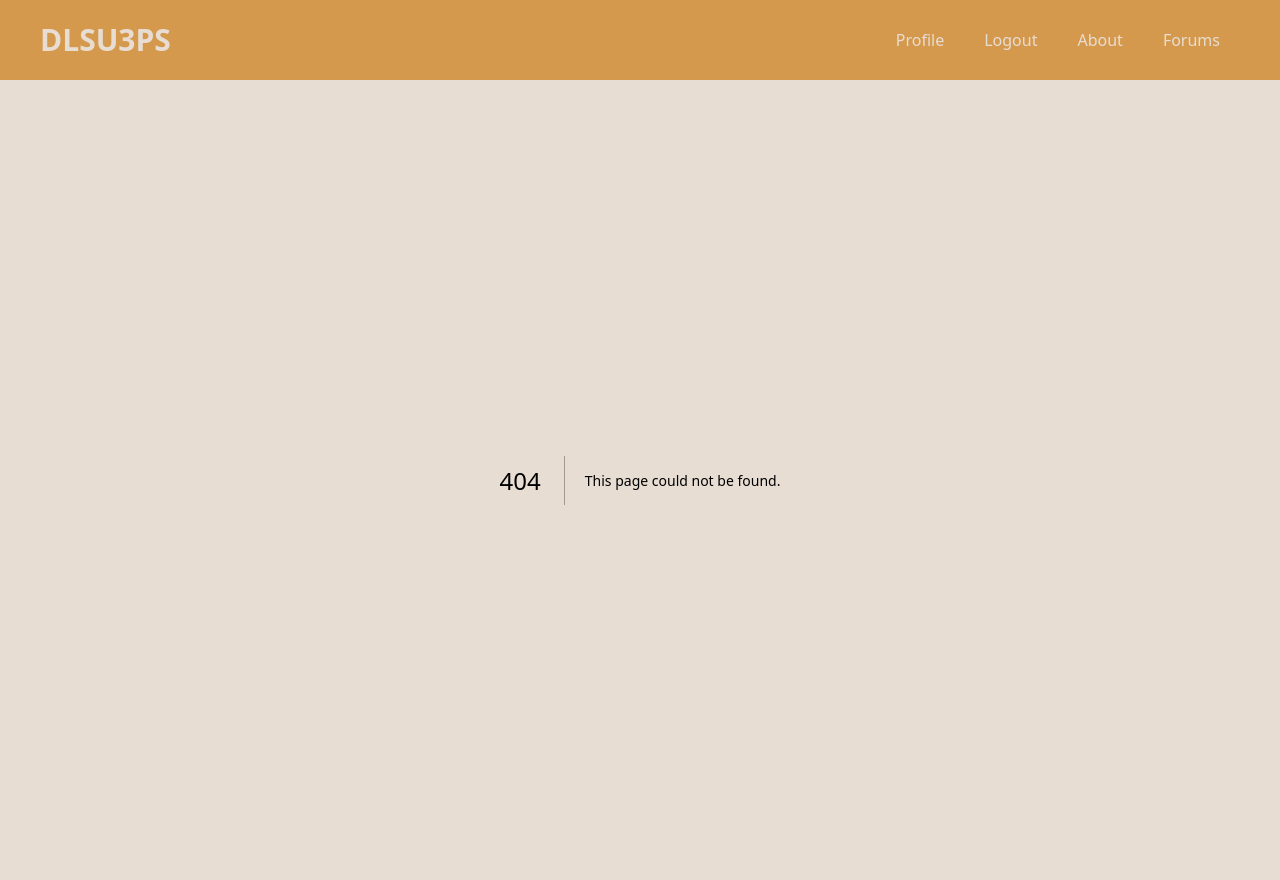
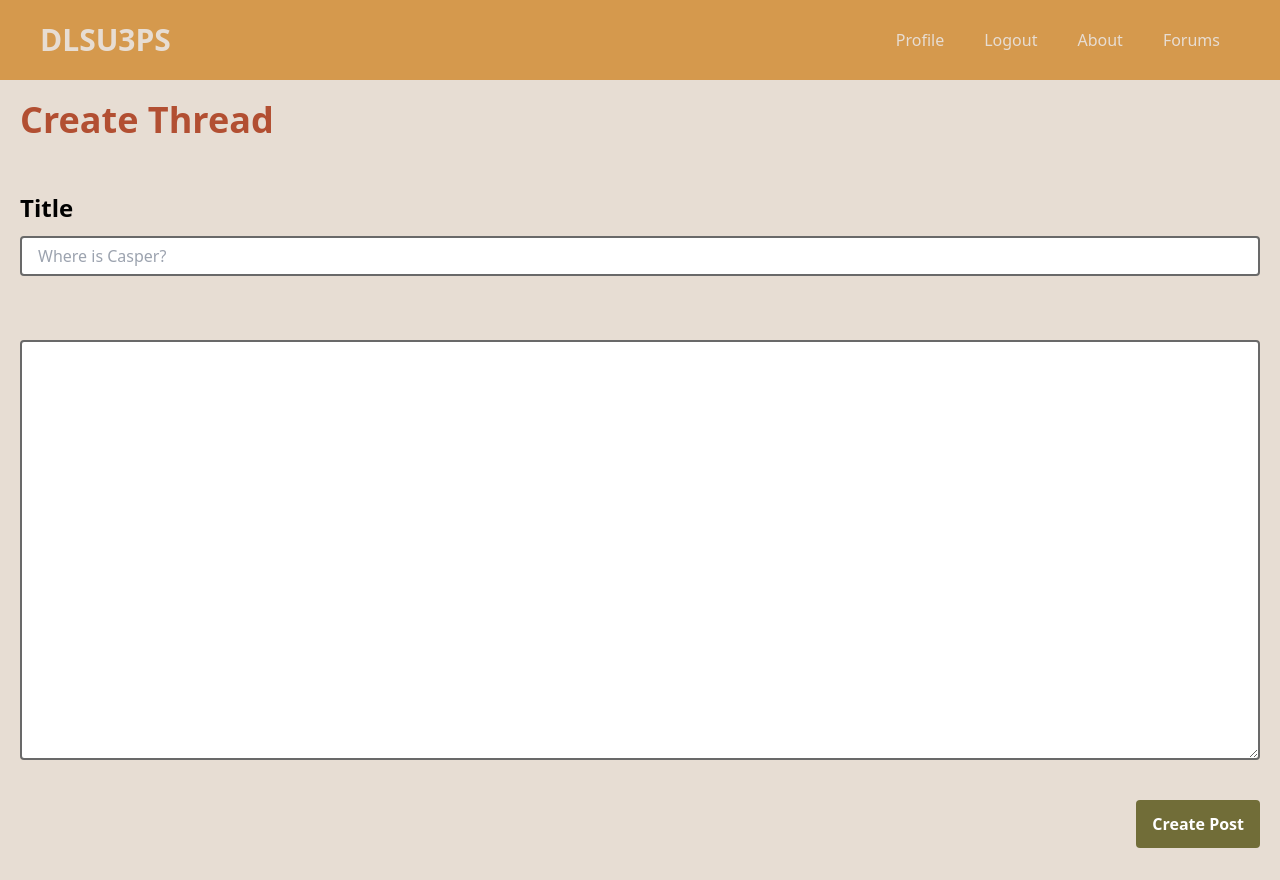
Before and after one commit to JG8203/CCAPDEV-MCO2-H-122, a Next.js app in the folder dlsu3ps/: page /forum/subtopic/1/create in a window 1280 px wide. Before the commit this address had no page. Built offline with nearby package versions, Linux system fonts and the light colour scheme.

Commit message:
added create-post, has error with latest posts

```diff
--- /dev/null
+++ b/dlsu3ps/src/app/forum/subtopic/[subtopicId]/create/page.tsx
@@ -0,0 +1,22 @@
+export default function CreatePost() {
+    return (
+        <div>
+            <div className="text-4xl font-bold text-burnt-sienna p-5">
+                Create Thread
+            </div>
+            <div className="flex flex-col p-5">
+                <label className="text-2xl py-3 font-semibold" htmlFor="post-title">Title</label>
+                <input className="bg-white appearance-none border-2 border-dim-gray rounded w-full py-2 px-4 text-gray-700 leading-tight focus:outline-none focus:bg-white focus:border-olive" id="post-title" type="text" placeholder="Where is Casper?" />
+            </div>
+            <div className="flex flex-col p-5">
+                <label className="text-2xl py-3 font-semibold" htmlFor="post-title"></label>
+                <textarea className="bg-white appearance-none border-2 border-dim-gray rounded w-full py-2 px-4 text-gray-700 leading-tight focus:outline-none focus:bg-white focus:border-olive" id="post-title" rows={20}></textarea>
+            </div>
+            <div className="w-full flex justify-end">
+                <button className="bg-olive hover:bg-olive-light text-white font-bold py-3 px-4 rounded focus:outline-none focus:shadow-outline m-5" type="button">
+                    Create Post
+                </button>
+            </div>
+        </div>
+    );
+}
--- a/dlsu3ps/src/components/Forum/ForumHeader.tsx
+++ b/dlsu3ps/src/components/Forum/ForumHeader.tsx
@@ -0,0 +1,20 @@
+import Link from "../../../node_modules/next/link";
+
+export default function ForumHeader({ topicName, subtopicId }: { topicName: string; subtopicId: string }) {
+  return (
+    <div className="mb-5 flex flex-row items-center justify-between">
+      <span className="text-5xl font-bold text-burnt-sienna">{topicName}</span>
+      <div className="flex">
+        <Link href={`/forum/subtopic/${subtopicId}/create`}>
+          <div className="mx-2 bg-burnt-sienna p-3 hover:bg-orange-800 rounded-md font-semibold text-white hover:text-slate-200">
+            Create Post
+          </div>
+        </Link>
+        <form action="search.html" method="GET">
+          <button type="submit"
+            className="mx-2 bg-burnt-sienna p-3 hover:bg-orange-800 rounded-md font-semibold text-white hover:text-slate-200">Search</button>
+        </form>
+      </div>
+    </div>
+  )
+}
--- a/dlsu3ps/src/components/ForumBox.tsx
+++ b/dlsu3ps/src/components/ForumBox.tsx
@@ -1,4 +1,4 @@
-import TableHeader from './TableHeader';
+import ForumHeader from './Forum/ForumHeader';
 import ForumTable from './Forum/ForumTable';
 import { Post, Subtopic } from '@/app/api/topics.types';
 
@@ -6,7 +6,7 @@ export default function ForumBox({ subtopic, posts }: { subtopic: Subtopic; post
   return (
     <div className="flex flex-col justify-center items-center p-5">
       <div className="overflow-x-auto flex-col">
-        <TableHeader topicName={subtopic?.name} />
+        <ForumHeader topicName={subtopic?.name} subtopicId={subtopic._id}/>
         <ForumTable posts={posts} subtopicId = {subtopic._id}/>
       </div>
     </div>
--- a/dlsu3ps/src/components/TableHeader.tsx
+++ b/dlsu3ps/src/components/TableHeader.tsx
@@ -1,3 +1,5 @@
+import Link from "../../node_modules/next/link";
+
 export default function TableHeader({ topicName }:{topicName: string}) {
   return (
     <div className="mb-5 flex flex-row items-center justify-between">
--- a/dlsu3ps/src/components/topics/TopicsTableComponents/LatestPostColumn.tsx
+++ b/dlsu3ps/src/components/topics/TopicsTableComponents/LatestPostColumn.tsx
@@ -1,7 +1,6 @@
-import { Subtopic, Topic } from '../../../app/api/topics.types'
+import { Post, Subtopic, Topic } from '../../../app/api/topics.types'
 
-//export default function LatestPostColumn({subtopic}: {subtopic: Subtopic}) {
-export default function LatestPostColumn() {
+export default function LatestPostColumn({ post }: { post: Post }) {
     return (
         <td className="py-4 px-6 overflow-hidden overflow-ellipsis">
           <a href="View-Post-Snowflake.html" className="flex items-center no-underline text-gray-900">
@@ -10,10 +9,10 @@ export default function LatestPostColumn() {
             </div>
             <div className="flex-col">
               <div className="font-semibold text-olive hover:text-gray-800">
-                [ADMIN] NO POSTING OF NANGANGALMOT INCIDENCES
+                {post.title}
               </div>
               <div className="font-semi text-burnt-sienna hover:text-gray-800">
-                by ADMIN#1
+                by {post.authorId}
               </div>
             </div>
           </a>
--- a/dlsu3ps/src/components/topics/TopicsTableComponents/SubtopicColumn.tsx
+++ b/dlsu3ps/src/components/topics/TopicsTableComponents/SubtopicColumn.tsx
@@ -1,4 +1,4 @@
-import Link from 'next/link'
+import Link from '../../../../node_modules/next/link'
 import { Subtopic, Topic } from '../../../app/api/topics.types'
 
 //export default function LatestPostColumn({subtopic}: {subtopic: Subtopic}) {
--- a/dlsu3ps/src/components/topics/TopicsTableComponents/SubtopicRow.tsx
+++ b/dlsu3ps/src/components/topics/TopicsTableComponents/SubtopicRow.tsx
@@ -3,12 +3,16 @@ import LatestPostColumn from './LatestPostColumn'
 import ThreadsColumn from './ThreadsColumn'
 import VotesColumn from './VotesColumn'
 import SubtopicColumn from './SubtopicColumn'
-import Link from 'next/link'
+import {posts} from '@/app/api/data';
 
 export default function SubtopicRow({subtopic}: {subtopic: Subtopic}) {
     return (
     <tr className="border-b-2 border-olive">
         <SubtopicColumn subtopic={subtopic} />
+        {/*
+        {posts.map(post => (
+          <LatestPostColumn key={subtopic._id} post={post} />
+        ))}*/}
         <LatestPostColumn />
         <ThreadsColumn />
         <VotesColumn />
```
